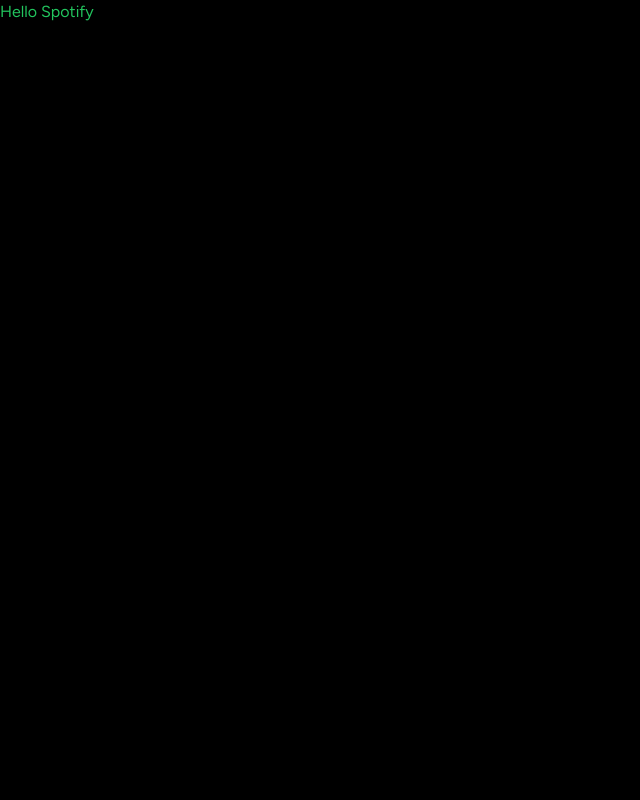
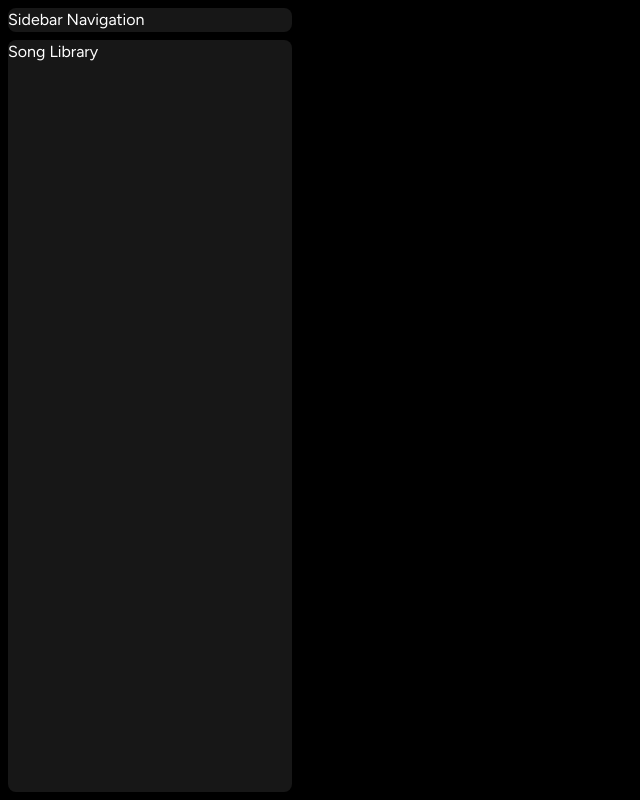
Before and after one commit to srthkaggrwl/Spotify-clone, a Next.js app: page / in a window 1280 px wide. Shown: the whole page, without its empty margins (0-640 px from the left). Built offline with nearby package versions, Linux system fonts and the light colour scheme.

Commit message:
Sidebar V0.1

```diff
--- a/app/(site)/page.tsx
+++ b/app/(site)/page.tsx
@@ -2,7 +2,7 @@
 export default function Home() {
   return (
     <div className="text-green-500">
-      Hello Spotify
+      Main Content
     </div>
     );
 }
--- a/app/layout.tsx
+++ b/app/layout.tsx
@@ -1,6 +1,7 @@
 import type { Metadata } from "next";
 import { Figtree } from "next/font/google";
 import "./globals.css";
+import Sidebar from "@/components/Sidebar";
 
 const font = Figtree({ subsets: [ 'latin' ] });
 
@@ -17,7 +18,9 @@ export default function RootLayout({
   return (
     <html lang="en">
       <body className={font.className}>
-        {children}
+        <Sidebar>
+          {children}
+        </Sidebar>
       </body>
     </html>
   );
--- /dev/null
+++ b/components/Box.tsx
@@ -0,0 +1,23 @@
+import { twMerge } from "tailwind-merge";
+
+interface BoxProps {
+    children: React.ReactNode;
+    className?: string;
+}
+
+const Box: React.FC<BoxProps> = ({children, className}) => {
+    return (
+        <div className={twMerge(`
+            bg-neutral-900
+            rounded-lg
+            h-fit
+            w-full
+        `,
+            className
+        )}>
+            {children}
+        </div>
+    );
+}
+
+export default Box;
--- /dev/null
+++ b/components/Sidebar.tsx
@@ -0,0 +1,60 @@
+"use client";
+
+import { usePathname } from "next/navigation";
+import path from "path";
+import { useMemo } from "react";
+import { BiSearch } from "react-icons/bi";
+import { HiHome } from "react-icons/hi";
+import Box from "./Box";
+
+
+interface SidebarProps {
+    children: React.ReactNode;
+}
+
+const Sidebar: React.FC<SidebarProps> = ({ children }) => {
+    const pathname = usePathname();
+
+    const routes = useMemo(() => [
+        {
+            icon: HiHome,
+            label: 'Home',
+            active: pathname != '/search',
+            href: '/',
+        },
+        {
+            icon: BiSearch,
+            label: 'Search',
+            active: pathname === '/search',
+            href: '/search',
+        }
+
+    ], [pathname]);
+
+
+    return (
+        <div className="flex h-full">
+            <div
+                className="
+                hidden
+                md:flex
+                flex-col
+                gap-y-2
+                bg-black
+                h-full
+                w-[300px]
+                p-2
+            "
+            >
+                <Box>
+                    Sidebar Navigation
+                </Box>
+                <Box className="overflow-y-auto h-full">
+                    Song Library
+                </Box>
+            </div>
+        </div>
+    );
+}
+
+export default Sidebar;
```
Also changed, not shown: package.json (+7 -5 lines), commands.txt, 1 other file (tests, documents, lock files or other folders).
